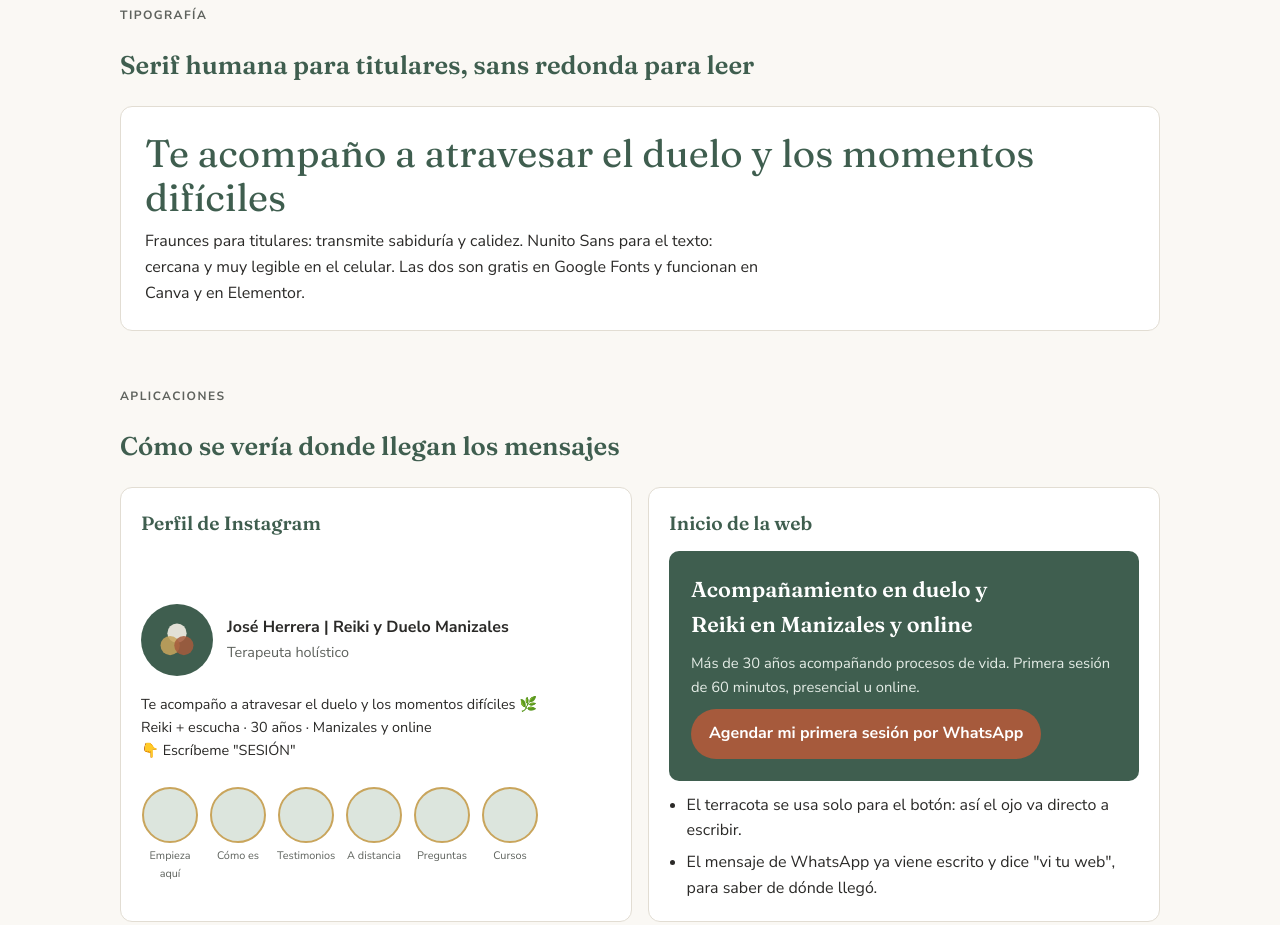
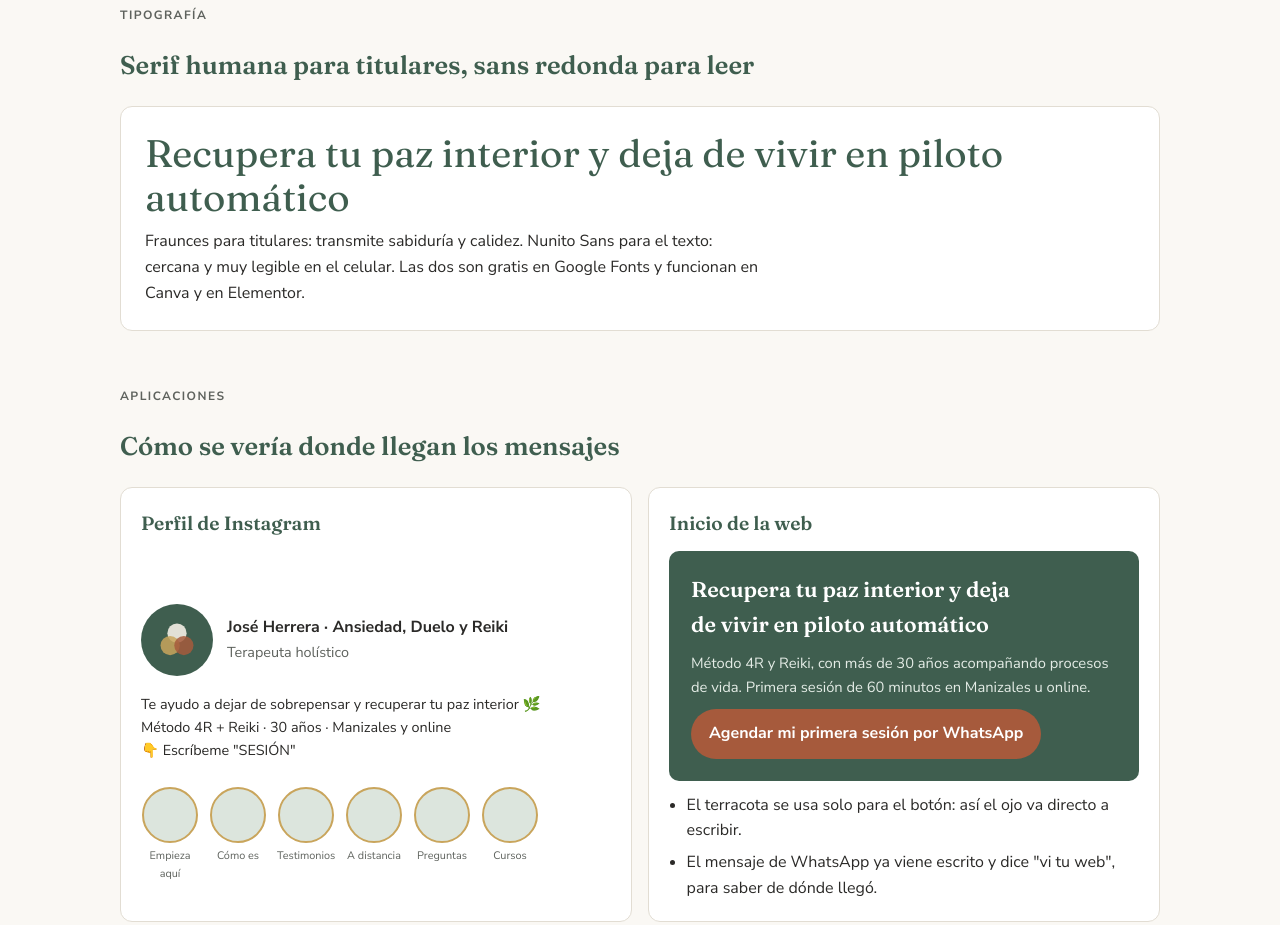
Before and after one commit to santiherreraads123/analisis-de-marketing, a plain HTML site: page marcas/terapia-holistica-jose/identidad.html in a window 1280 px wide. Shown: the part 1380-2305 px from the top of the page. Drawn offline with Linux system fonts and the light colour scheme.

Commit message:
Actualiza tablero de identidad con el mensaje del avatar y agrega PDF
Co-Authored-By: Claude Opus 5.5 <noreply@anthropic.com>
Claude-Session: https://claude.ai/code/session_01S9PCZ9fpSepQZKeQ1wLyNV

```diff
--- a/marcas/terapia-holistica-jose/identidad.html
+++ b/marcas/terapia-holistica-jose/identidad.html
@@ -139,7 +139,7 @@ ul{margin:0;padding-left:1.1rem;display:grid;gap:6px}
   <div class="eyebrow">Tipografía</div>
   <h2>Serif humana para titulares, sans redonda para leer</h2>
   <div class="type">
-    <div class="big">Te acompaño a atravesar el duelo y los momentos difíciles</div>
+    <div class="big">Recupera tu paz interior y deja de vivir en piloto automático</div>
     <p>Fraunces para titulares: transmite sabiduría y calidez. Nunito Sans para el texto: cercana y muy legible en el celular. Las dos son gratis en Google Fonts y funcionan en Canva y en Elementor.</p>
   </div>
 </section>
@@ -153,10 +153,10 @@ ul{margin:0;padding-left:1.1rem;display:grid;gap:6px}
       <div class="ig">
         <div class="ig-top">
           <div class="ig-av"><svg width="44" height="44" viewBox="0 0 64 64" aria-hidden="true"><circle cx="32" cy="22" r="14" fill="#F4EEE4" fill-opacity=".9"/><circle cx="22" cy="40" r="14" fill="#C9A55C" fill-opacity=".85"/><circle cx="42" cy="40" r="14" fill="#A65A3C" fill-opacity=".85"/></svg></div>
-          <div><div class="ig-name">José Herrera | Reiki y Duelo Manizales</div><small class="note">Terapeuta holístico</small></div>
+          <div><div class="ig-name">José Herrera · Ansiedad, Duelo y Reiki</div><small class="note">Terapeuta holístico</small></div>
         </div>
-        <div class="ig-bio">Te acompaño a atravesar el duelo y los momentos difíciles 🌿
-Reiki + escucha · 30 años · Manizales y online
+        <div class="ig-bio">Te ayudo a dejar de sobrepensar y recuperar tu paz interior 🌿
+Método 4R + Reiki · 30 años · Manizales y online
 👇 Escríbeme "SESIÓN"</div>
         <div class="hl"><div><i></i>Empieza aquí</div><div><i></i>Cómo es</div><div><i></i>Testimonios</div><div><i></i>A distancia</div><div><i></i>Preguntas</div><div><i></i>Cursos</div></div>
       </div>
@@ -164,8 +164,8 @@ Reiki + escucha · 30 años · Manizales y online
     <div class="card">
       <h3>Inicio de la web</h3>
       <div class="hero">
-        <h3>Acompañamiento en duelo y Reiki en Manizales y online</h3>
-        <p>Más de 30 años acompañando procesos de vida. Primera sesión de 60 minutos, presencial u online.</p>
+        <h3>Recupera tu paz interior y deja de vivir en piloto automático</h3>
+        <p>Método 4R y Reiki, con más de 30 años acompañando procesos de vida. Primera sesión de 60 minutos en Manizales u online.</p>
         <a class="btn" href="https://wa.me/573041352170?text=Hola%20Jos%C3%A9%2C%20vi%20tu%20web%20y%20quiero%20agendar%20una%20primera%20sesi%C3%B3n">Agendar mi primera sesión por WhatsApp</a>
       </div>
       <ul>
```
Also changed, not shown: 1 other file.
